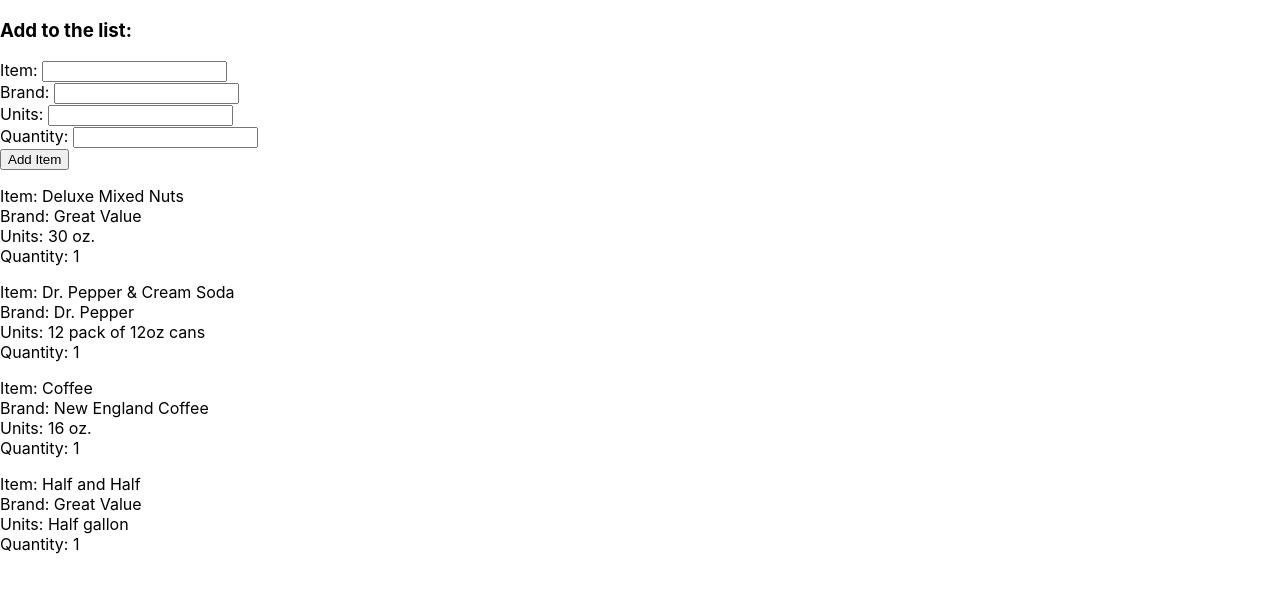
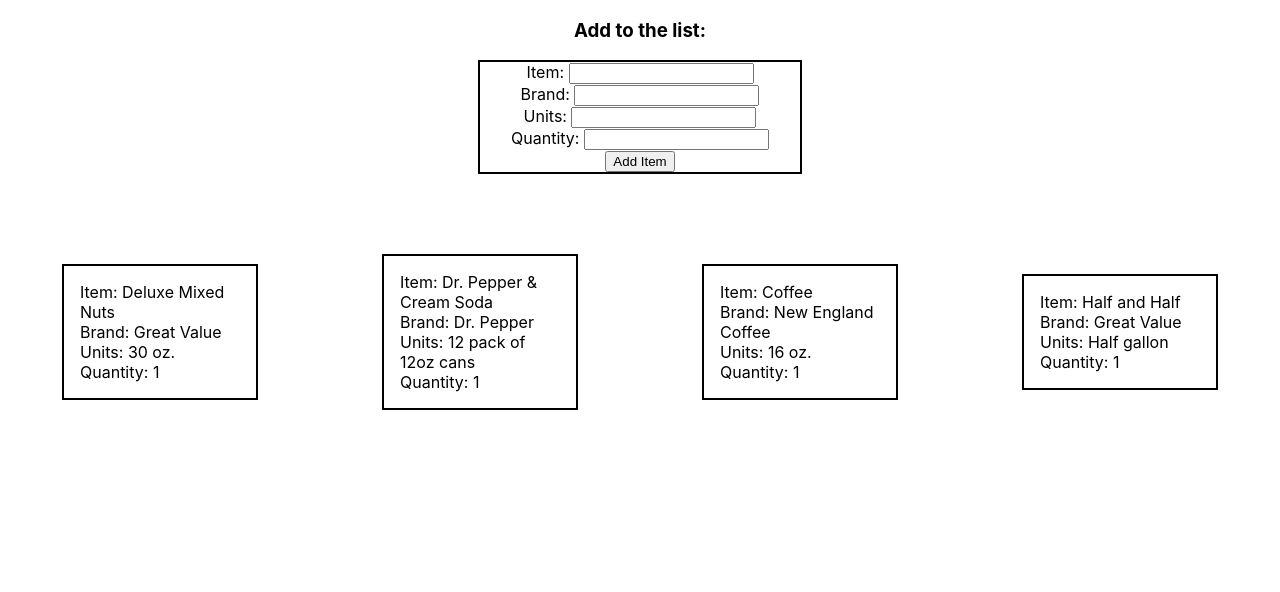
Before and after one commit to nuetzi/react_groceries, a React (Create React App) app: page / in a window 1280 px wide. Shown: the top 592 px of the page. Built offline with nearby package versions, Linux system fonts and the light colour scheme.

Commit message:
Basic CSS

```diff
--- a/src/App.css
+++ b/src/App.css
@@ -1,3 +1,24 @@
-.App {
+.main {
   text-align: center;
 }
+
+.completeList {
+  display: grid;
+  grid-template-columns: repeat(4, 1fr);
+
+}
+
+.listItem {
+  border: 2px solid black;
+  width: 50%;
+  margin: auto;
+  padding-left: 5%;
+  padding-right: 5%;
+  text-align: left;
+}
+
+form {
+  border: 2px solid black;
+  width: 25%;
+  margin: auto;
+}
--- a/src/App.js
+++ b/src/App.js
@@ -23,7 +23,7 @@
   });
 
   return (
-    <div>
+    <div className="main">
       <h3>Add to the list:</h3>
       <form>
         Item: <input type="text" name="item" /> <br/>
@@ -32,7 +32,7 @@
         Quantity: <input type="text" name="quantity" /> <br/>
         <input type="submit" value="Add Item" id="submit" />
       </form>
-
+      <br/> <br/> <br/> <br/>
       <div className="completeList">
         {
           groceries.map((each, i) => {
```
